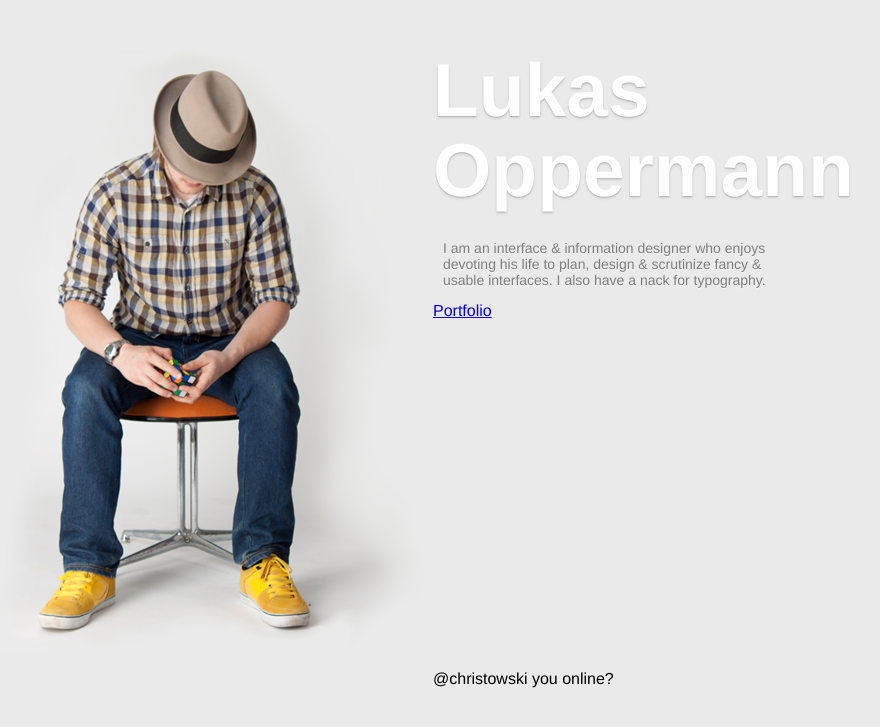
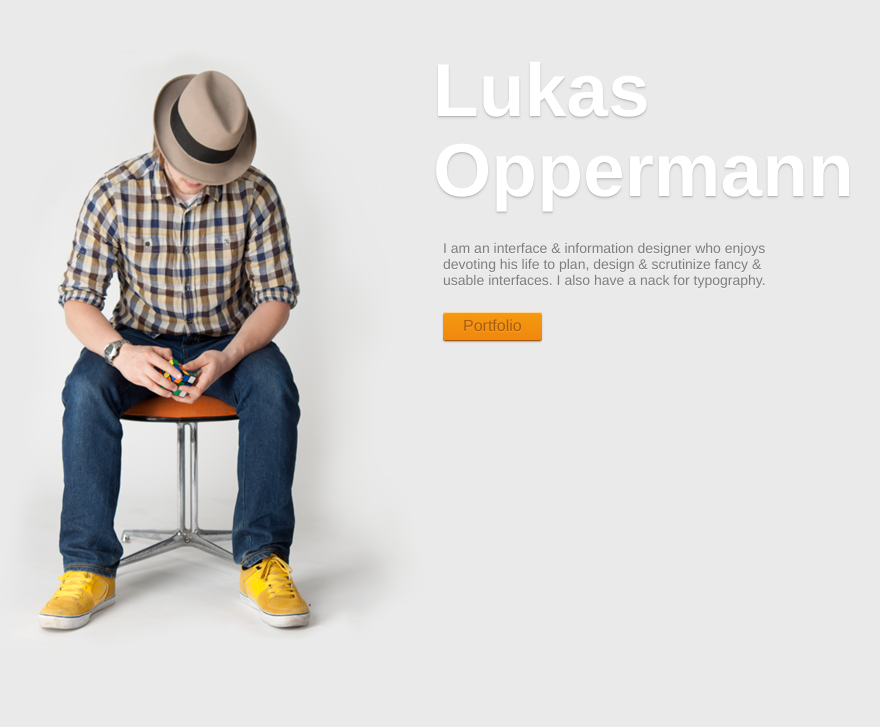
Before and after one commit to lukasoppermann/lukasoppermann.github.io, a PHP site: page / in a window 1280 px wide. Shown: the top 727 px of the page, without its empty margins (57-937 px from the left). Run offline with PHP 8.4, Linux system fonts and the light colour scheme.

Commit message:
first working version

```diff
--- a/index.php
+++ b/index.php
@@ -29,7 +29,7 @@
 		</div>
 		<div id="twitter" class="column-right column">
 			<div id="tweet">
-				<p>@christowski you online?</p>
+
 			</div>
 		</div>
 	</div>
--- a/libs/css/screen.css
+++ b/libs/css/screen.css
@@ -40,3 +40,20 @@ body{
 }
 #social_media{
 }
+#portfolio a{
+	margin: 10px 10px;
+	display: block;
+	float: left;
+	padding: 5px 20px;
+	box-shadow: 0px 1px 2px 0px rgba(0,0,0,0.2), 0px 1px 0px 0px rgba(0,0,0,0.1), inset 0 1px 0 0 rgba(255,255,255,0.6);
+	-webkit-box-shadow: 0px 1px 2px 0px rgba(0,0,0,0.2), 0px 1px 0px 0px rgba(0,0,0,0.1), inset 0 1px 0 0 rgba(255,255,255,0.6);
+	-moz-box-shadow: 0px 1px 2px 0px rgba(0,0,0,0.2), 0px 1px 0px 0px rgba(0,0,0,0.1), inset 0 1px 0 0 rgba(255,255,255,0.6);
+	border-bottom: 1px solid rgb(170,90,15);
+	border-radius: 3px;
+	color: rgb(170,90,15);
+	text-decoration: none;
+	text-shadow: rgba(255,255,255,0.2) 0px 1px 0px;
+	background-color: rgb(245,155,15);
+	background-image: -moz-linear-gradient(top, rgb(245,155,15), rgb(240,135,15));
+	background-image: -webkit-linear-gradient(top, rgb(245,155,15), rgb(240,135,15));
+}
```
